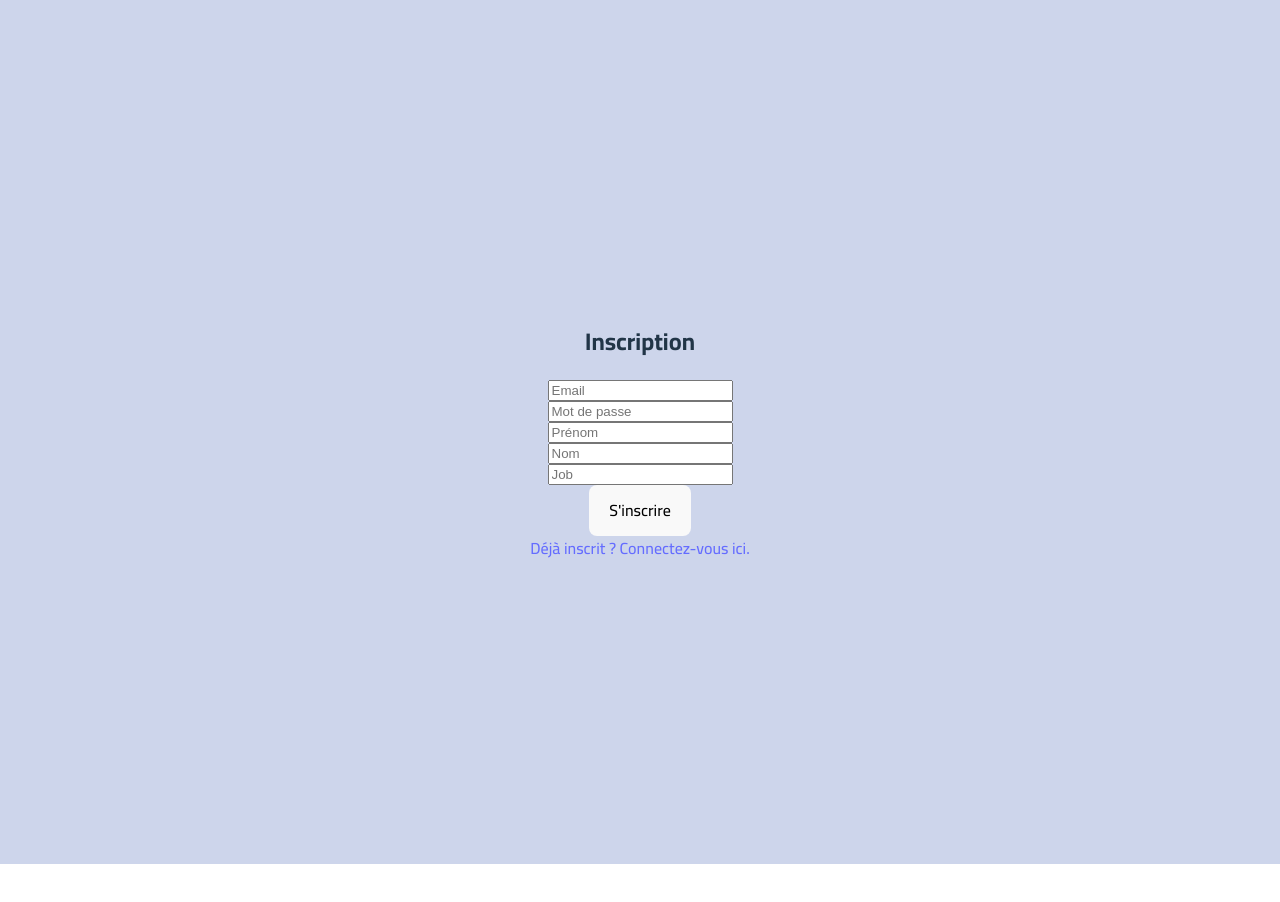
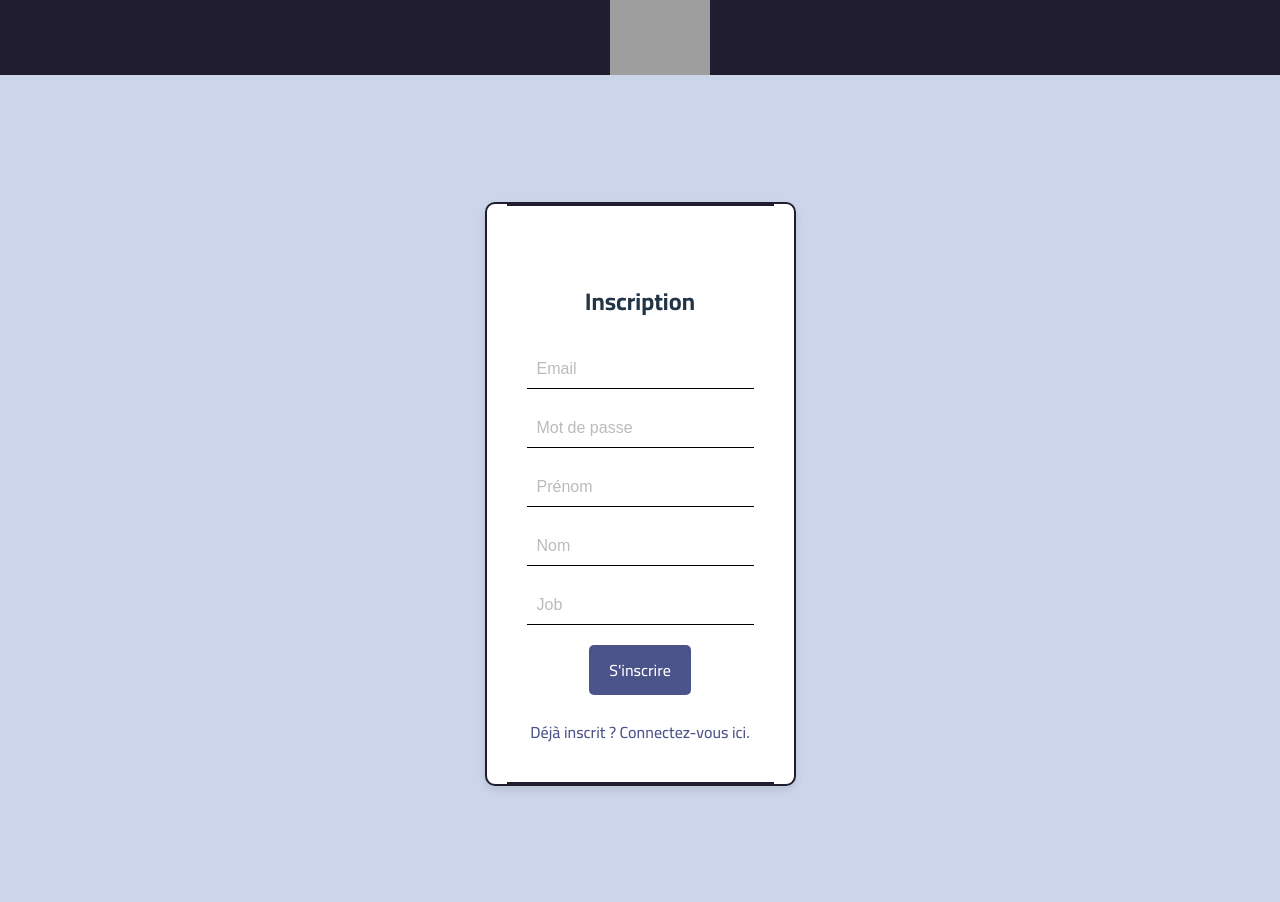
Before and after one commit to adamKHTML/Portfolio-Todolist, a React (Vite) app: page /Register in a window 1280 px wide. Shown: the top 902 px of the page. Before the commit the page ends 864 px from the top, so only its background shows below. Built offline with nearby package versions, Linux system fonts and the light colour scheme; grey boxes are pictures that could not be loaded.

Commit message:
Login/register

```diff
--- a/src/Homepage.jsx
+++ b/src/Homepage.jsx
@@ -3,11 +3,13 @@ import { Link } from 'react-router-dom';
 import styled from 'styled-components';
 import BackgroundImg from '/img/BackgroundImg.jpeg';
 import Carrousel from './components/Carroussel';
+import HomeNav from './components/HomeNav';
 
 const Homepage = () => {
     return (
         <>
             <Header>
+                <HomeNav />
                 <HeaderContent>
                     <h1>Pronote</h1>
                     <p>Gérez vos tâches, suivez vos progrès</p>
--- a/src/Login.jsx
+++ b/src/Login.jsx
@@ -1,15 +1,15 @@
-// src/Login.jsx
 import React, { useState } from 'react';
 import { Link, useNavigate } from 'react-router-dom';
 import { signInWithEmailAndPassword } from 'firebase/auth';
 import { FIREBASE_AUTH } from './firebaseConfig';
+import styled from 'styled-components';
+import HomeNav from './components/HomeNav';
 
 const Login = () => {
     const [email, setEmail] = useState('');
     const [password, setPassword] = useState('');
     const [loading, setLoading] = useState(false);
     const navigate = useNavigate();
-
 
     const auth = FIREBASE_AUTH;
 
@@ -28,15 +28,19 @@ const Login = () => {
     };
 
     return (
-        <div style={styles.container}>
+        <>
+            <FixedNav>
+                <HomeNav />
+            </FixedNav>
+            <StyledForm>
                 <h2>Connexion</h2>
-            <input
+                <StyledInput
                     type='email'
                     placeholder='Email'
                     value={email}
                     onChange={(e) => setEmail(e.target.value)}
                 />
-            <input
+                <StyledInput
                     type='password'
                     placeholder='Password'
                     value={password}
@@ -46,22 +50,114 @@ const Login = () => {
                     <div>Loading...</div>
                 ) : (
                     <>
-                    <button onClick={signIn}>Connexion</button>
+                        <StyledButton onClick={signIn}>Connexion</StyledButton>
                         <Link to="/register">S'inscrire</Link>
                     </>
                 )}
-        </div>
+            </StyledForm>
+        </>
     );
 };
 
-const styles = {
-    container: {
-        display: 'flex',
-        flexDirection: 'column',
-        alignItems: 'center',
-        justifyContent: 'center',
-        height: '100vh',
+export default Login;
+
+// Styles
+const FixedNav = styled.div`
+    position: fixed;
+    top: 0;
+    left: 0;
+    width: 100%;
+    z-index: 10;
+    transition: transform 0.3s ease, background 0.3s ease;
+    &:hover {
+
+        background: #201d30 ;
+        color : white !important;
     }
-};
+`;
 
-export default Login;
+
+const StyledForm = styled.div`
+    display: flex;
+    flex-direction: column;
+    align-items: center;
+    background: white;
+    padding: 60px 40px 40px 40px ;
+    border-radius: 10px;
+    box-shadow: 0 4px 8px rgba(0, 0, 0, 0.1);
+    border: 2px solid #201d30;
+    position: relative;
+    margin: 170px;
+
+
+    h2 {
+        margin-bottom: 20px;
+    }
+
+    a {
+        margin-top: 15px;
+        color: #4b548a;
+        text-decoration: none;
+
+        &:hover {
+            text-decoration: underline;
+        }
+    }
+
+    &::before,
+    &::after {
+        content: '';
+        position: absolute;
+        top: 0;
+        left: 20px;
+        right: 20px;
+        height: 2px;
+        background: #201d30;
+    }
+
+    &::after {
+        top: auto;
+        bottom: 0;
+    }
+`;
+
+const StyledInput = styled.input`
+    width: 100%;
+    padding: 10px;
+    margin: 10px 0;
+
+    background: transparent;
+    border: none;
+    border-bottom: 1px solid #000000;
+    box-sizing: border-box;
+    font-size: 1rem;
+
+
+    &:focus {
+        border-color: #4b548a;
+        outline: none;
+    }
+
+    &::placeholder {
+        color: #bbb;
+    }
+
+
+`;
+
+const StyledButton = styled.button`
+    padding: 10px 20px;
+    font-size: 1rem;
+    border: none;
+    border-radius: 5px;
+    background: #4b548a;
+    color: white;
+    cursor: pointer;
+    transition: transform 0.3s ease, background 0.3s ease;
+    margin: 10px 0;
+
+    &:hover {
+        transform: scale(1.05);
+        background: linear-gradient(45deg, #51fbdc 33%, #a8fdee 33%, #a8fdee 66%, #d4fef7 66%);
+    }
+`;
--- a/src/Register.jsx
+++ b/src/Register.jsx
@@ -3,6 +3,8 @@ import { Link, useNavigate } from 'react-router-dom';
 import { createUserWithEmailAndPassword } from 'firebase/auth';
 import { FIREBASE_AUTH, db } from './firebaseConfig';
 import { collection, doc, setDoc } from 'firebase/firestore';
+import styled from 'styled-components';
+import HomeNav from './components/HomeNav';
 
 const Register = () => {
     const [email, setEmail] = useState('');
@@ -43,33 +45,37 @@ const Register = () => {
     };
 
     return (
-        <div style={styles.container}>
+        <>
+            <FixedNav>
+                <HomeNav />
+            </FixedNav>
+            <StyledForm>
                 <h2>Inscription</h2>
-            <input
+                <StyledInput
                     type='email'
                     placeholder='Email'
                     value={email}
                     onChange={(e) => setEmail(e.target.value)}
                 />
-            <input
+                <StyledInput
                     type='password'
                     placeholder='Mot de passe'
                     value={password}
                     onChange={(e) => setPassword(e.target.value)}
                 />
-            <input
+                <StyledInput
                     type='text'
                     placeholder='Prénom'
                     value={firstName}
                     onChange={(e) => setFirstName(e.target.value)}
                 />
-            <input
+                <StyledInput
                     type='text'
                     placeholder='Nom'
                     value={lastName}
                     onChange={(e) => setLastName(e.target.value)}
                 />
-            <input
+                <StyledInput
                     type='text'
                     placeholder='Job'
                     value={job}
@@ -79,22 +85,115 @@ const Register = () => {
                     <div>Loading...</div>
                 ) : (
                     <>
-                    <button onClick={signUp}>S'inscrire</button>
+                        <StyledButton onClick={signUp}>S'inscrire</StyledButton>
                         <Link to="/Login">Déjà inscrit ? Connectez-vous ici.</Link>
                     </>
                 )}
-        </div>
+            </StyledForm>
+
+        </>
     );
 };
 
-const styles = {
-    container: {
-        display: 'flex',
-        flexDirection: 'column',
-        alignItems: 'center',
-        justifyContent: 'center',
-        height: '100vh',
+const FixedNav = styled.div`
+    position: fixed;
+    top: 0;
+    left: 0;
+    width: 100%;
+    z-index: 10;
+    transition: transform 0.3s ease, background 0.3s ease;
+    &:hover {
+
+        background: #201d30 ;
+        color : white !important;
     }
-};
+
+`;
+
+
+const StyledForm = styled.div`
+    display: flex;
+    flex-direction: column;
+    align-items: center;
+    background: white;
+    padding: 60px 40px 40px 40px ;
+    border-radius: 10px;
+    box-shadow: 0 4px 8px rgba(0, 0, 0, 0.1);
+    border: 2px solid #201d30;
+    position: relative;
+    margin: 170px;
+
+
+    h2 {
+        margin-bottom: 20px;
+    }
+
+    a {
+        margin-top: 15px;
+        color: #4b548a;
+        text-decoration: none;
+
+        &:hover {
+            text-decoration: underline;
+        }
+    }
+
+    &::before,
+    &::after {
+        content: '';
+        position: absolute;
+        top: 0;
+        left: 20px;
+        right: 20px;
+        height: 2px;
+        background: #201d30;
+    }
+
+    &::after {
+        top: auto;
+        bottom: 0;
+    }
+`;
+
+const StyledInput = styled.input`
+    width: 100%;
+    padding: 10px;
+    margin: 10px 0;
+
+    background: transparent;
+    border: none;
+    border-bottom: 1px solid #000000;
+    box-sizing: border-box;
+    font-size: 1rem;
+
+
+    &:focus {
+        border-color: #4b548a;
+        outline: none;
+    }
+
+    &::placeholder {
+        color: #bbb;
+    }
+
+
+`;
+
+const StyledButton = styled.button`
+    padding: 10px 20px;
+    font-size: 1rem;
+    border: none;
+    border-radius: 5px;
+    background: #4b548a;
+    color: white;
+    cursor: pointer;
+    transition: transform 0.3s ease, background 0.3s ease;
+    margin: 10px 0;
+
+    &:hover {
+        transform: scale(1.05);
+        background: linear-gradient(45deg, #51fbdc 33%, #a8fdee 33%, #a8fdee 66%, #d4fef7 66%);
+    }
+`;
 
 export default Register;
--- /dev/null
+++ b/src/components/HomeNav.jsx
@@ -0,0 +1,112 @@
+import React, { useState, useEffect } from 'react';
+import styled from 'styled-components';
+import { Link } from 'react-router-dom';
+import { Navbar, Container } from 'react-bootstrap';
+
+
+
+//Il s'agit de la navbar - Header de mes pages
+
+const HomeNav = () => {
+    const [scrolled, setScrolled] = useState(false);
+
+    useEffect(() => {
+        const handleScroll = () => {
+            if (window.scrollY > 0) {
+                setScrolled(true);
+            } else {
+                setScrolled(false);
+            }
+        };
+
+        window.addEventListener('scroll', handleScroll);
+
+        return () => {
+            window.removeEventListener('scroll', handleScroll);
+        };
+
+    }, []);
+
+    return (
+
+        <CustomNavbar scrolled={scrolled ? 'true' : undefined} expand="lg" fixed="top">
+            <CustomContainer>
+                <CustomNavbarBrand scrolled={scrolled ? 'true' : undefined}>
+                    {scrolled ? (
+                        <Link to="/">Home</Link>
+                    ) : (
+                        <Link to="/"><span>Home</span></Link>
+                    )}
+                </CustomNavbarBrand>
+                <CustomLogo src="#" alt="Dev Logo SVG" />
+
+            </CustomContainer>
+        </CustomNavbar>
+
+    );
+
+};
+
+
+
+const CustomNavbar = styled(Navbar)`
+  &&& {
+    background-color: ${({ scrolled }) => (scrolled ? '#201d30' : 'transparent')};
+    transition: background-color 0.3s ease-in-out;
+    color :  ${({ scrolled }) => (scrolled ? ' white' : '#201d30')};
+
+  }
+`;
+
+const CustomLogo = styled.img`
+   width: 100px;
+  height: auto;
+  margin: auto;
+  display: block;
+`;
+
+const CustomContainer = styled(Container)`
+  display: flex;
+  align-items: center;
+  justify-content: center;
+`;
+
+
+const CustomNavbarBrand = styled(Navbar.Brand)`
+
+  display: inline-block;
+  position: relative;
+  transition: color 0.3s ease-in-out;
+
+  &:after {
+    content: '';
+    position: absolute;
+    width: 100%;
+    transform: scaleX(0);
+    height: 2px;
+    bottom: 0;
+    left: 0;
+    background-color: #EF476F;
+    transform-origin: bottom right;
+    transition: transform 0.25s ease-out;
+  }
+
+  &:hover {
+    color: #EF476F;
+  }
+
+  &:hover::after {
+    transform: scaleX(1);
+    transform-origin: bottom left;
+  }
+
+
+  a {
+    color: inherit;
+    text-decoration: none;
+  }
+`;
+
+
+
+export default HomeNav;
```
Lines whose indentation alone changed are shown as unchanged.
